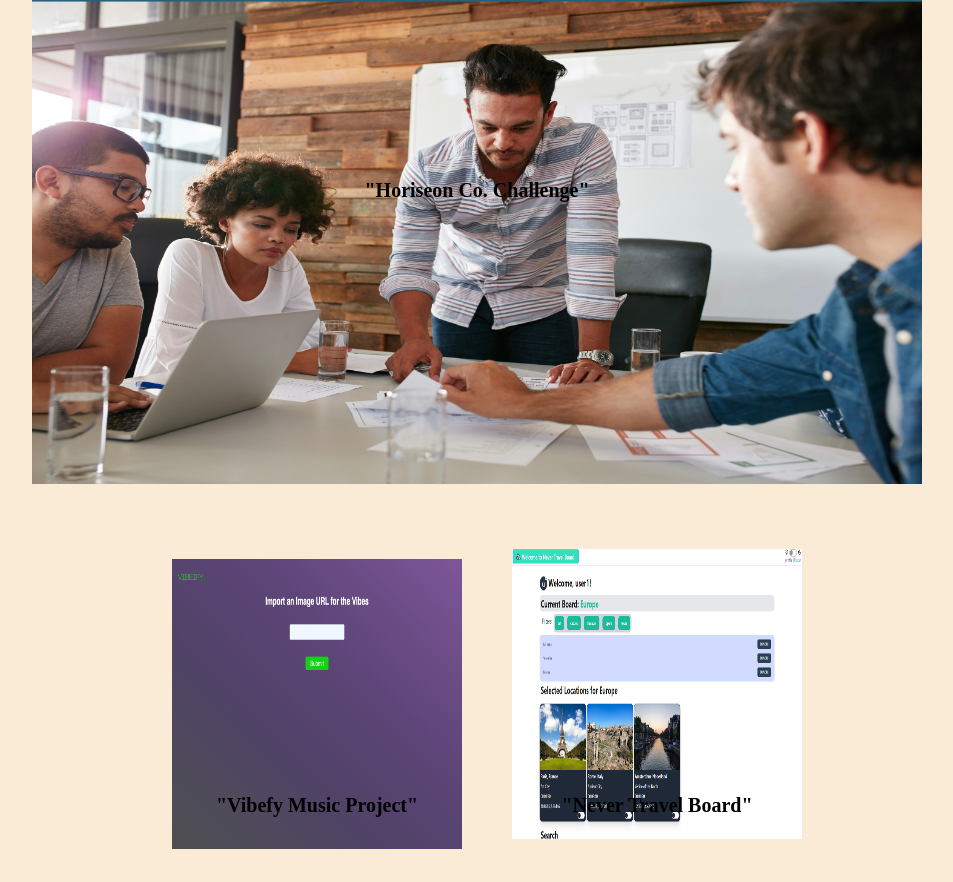
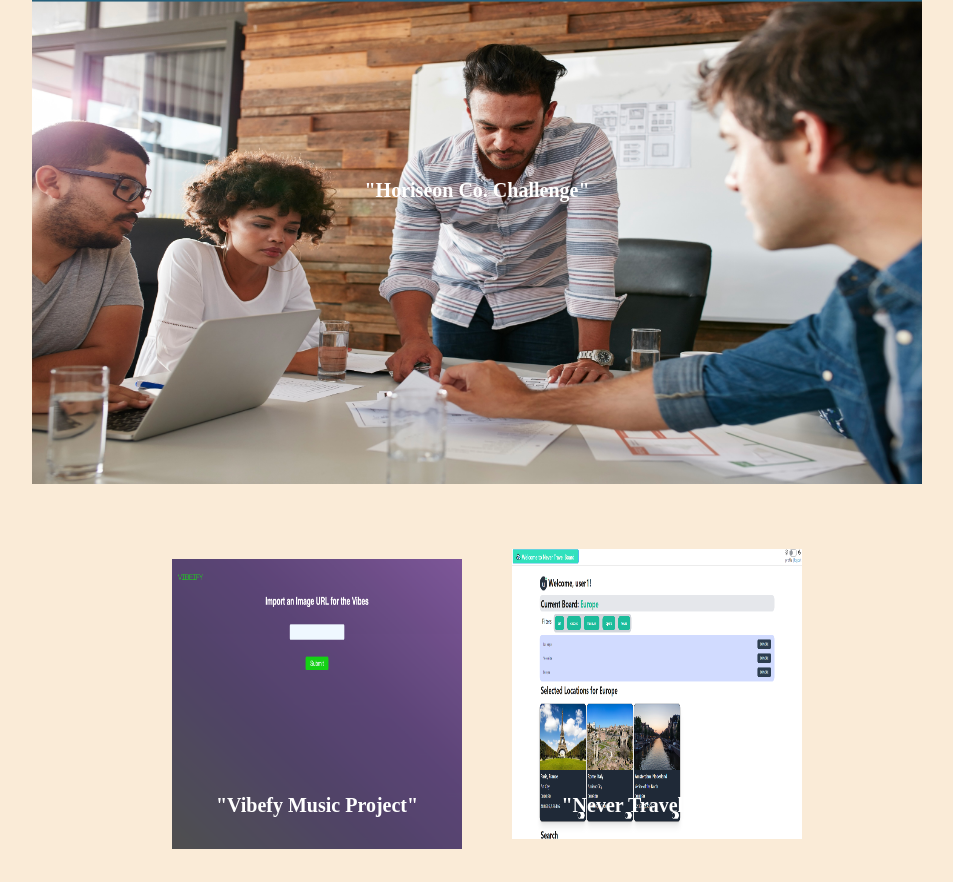
Before and after one commit to ntmartinez18/professional-portfolio-repo, a plain HTML site: page index.html in a window 1280 px wide. Shown: the part 904-1786 px from the top of the page, without its empty margins (163-1116 px from the left). Drawn offline with Linux system fonts and the light colour scheme.

Commit message:
changed font color to white

```diff
--- a/assets/css/style.css
+++ b/assets/css/style.css
@@ -47,7 +47,7 @@ header {
     font-size: 20px;
     position: absolute;
     top: 250px;
-    color: black
+    color: white;
 }
 
 /*created a container to hold the parent elements of the card boxes*/
```
